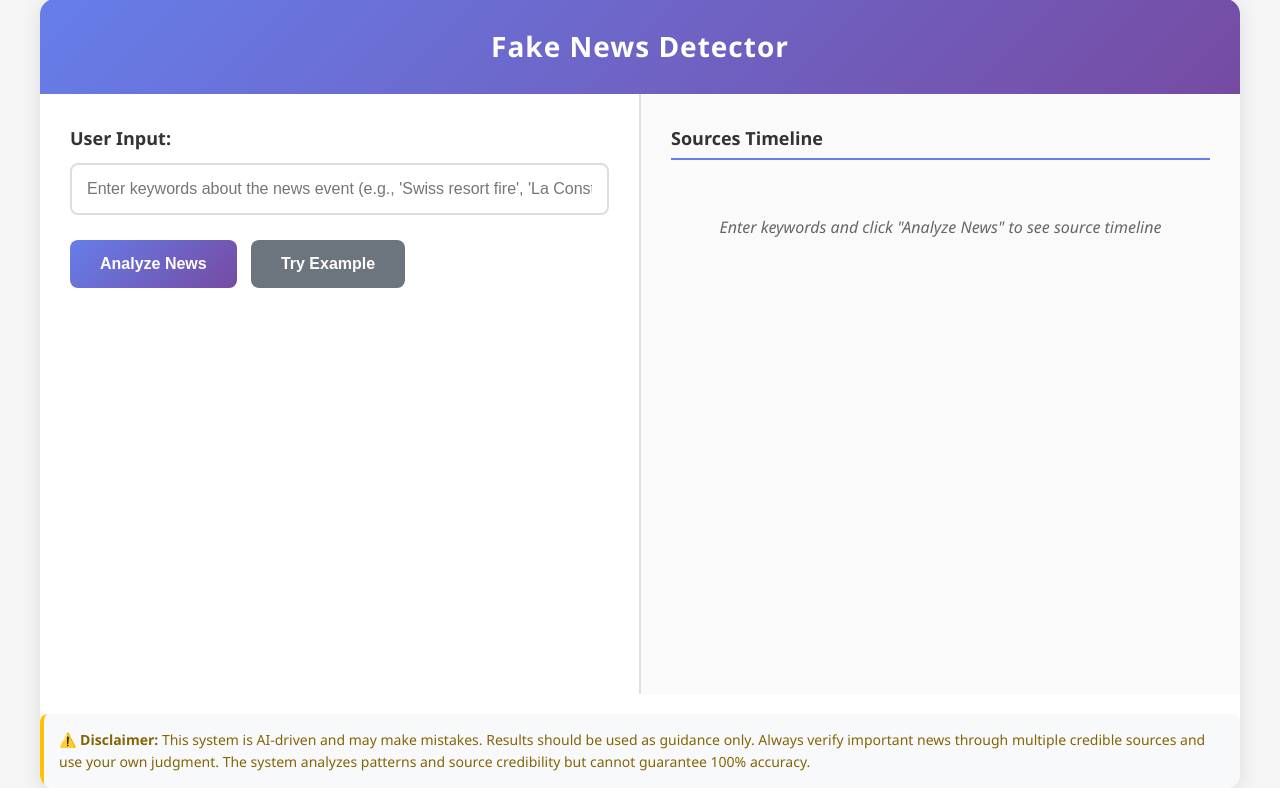
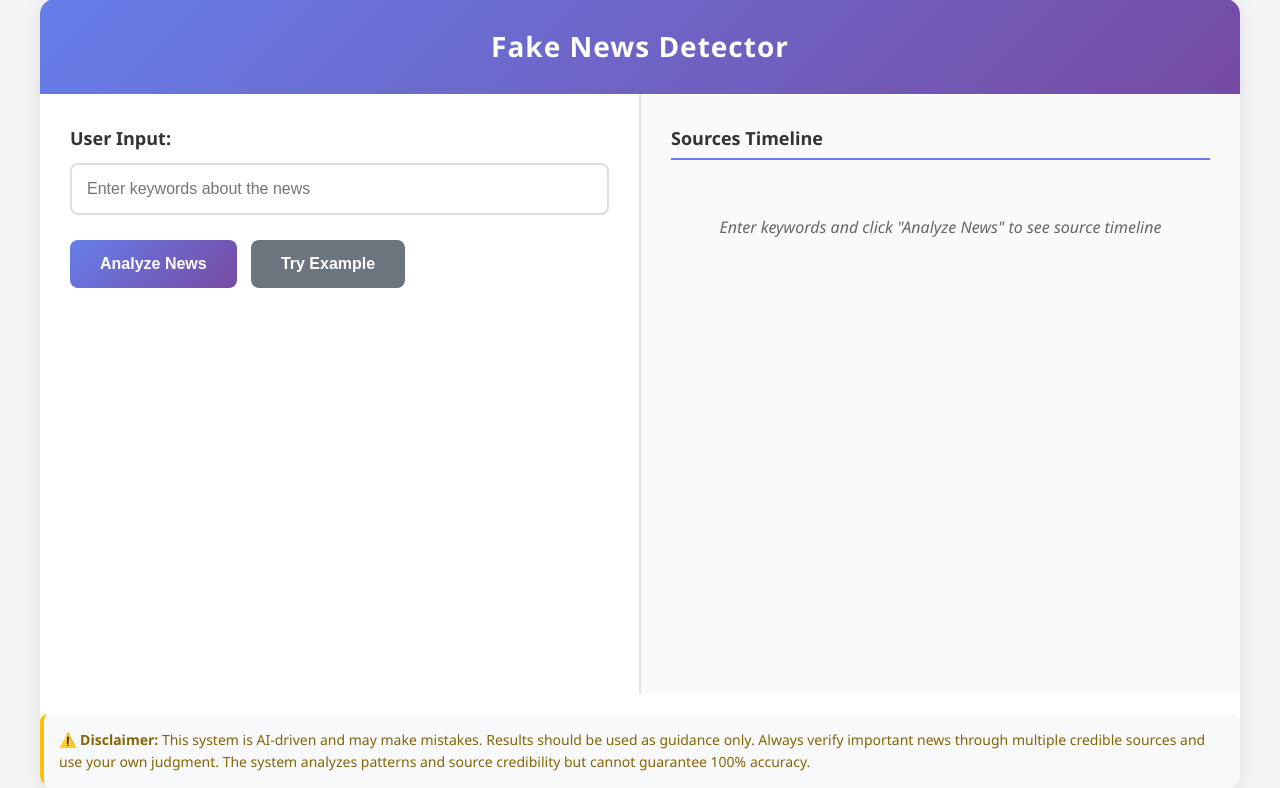
Before and after one commit to Fallen37/Fake_News_Detection, a Flask app: page / in a window 1280 px wide. Shown: the part 21-809 px from the top of the page. Run offline with Flask 2, Linux system fonts and the light colour scheme.

Commit message:
Update input placeholder text

```diff
--- a/templates/index.html
+++ b/templates/index.html
@@ -343,7 +343,7 @@
                     <input type="text"
                            class="input-field"
                            id="userInput"
-                           placeholder="Enter keywords about the news event (e.g., 'Swiss resort fire', 'La Constellation fire')"
+                           placeholder="Enter keywords about the news"
                            maxlength="200">
                     <div style="margin-top: 10px;">
                         <button class="analyze-btn" id="analyzeBtn" onclick="analyzeNews()">
```
